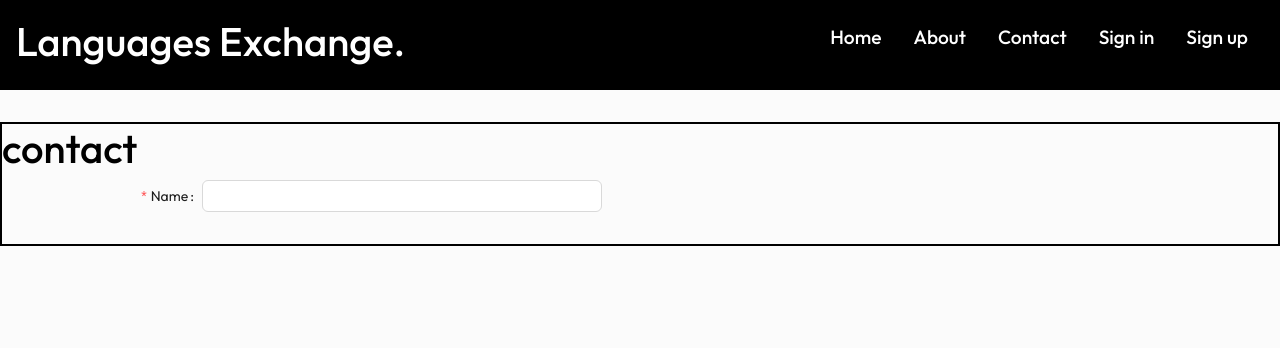
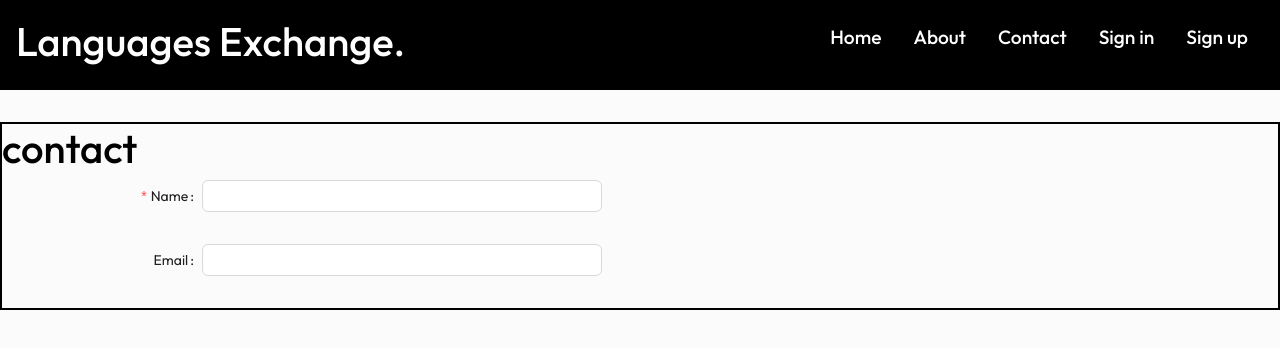
Before and after one commit to levilu800b/DALR-Language-Exchange, a React (Create React App) app in the folder client/: page /contact in a window 1280 px wide. Shown: the top 348 px of the page. Built offline with nearby package versions, Linux system fonts and the light colour scheme; no server answers.

Commit message:
add email failed

```diff
--- a/client/src/components/Contact/Contact.js
+++ b/client/src/components/Contact/Contact.js
@@ -36,6 +36,9 @@ const Contact = () => {
     <Form.Item name={["user", "name"]} label="Name" rules={[{ required: true }]}>
       <Input />
     </Form.Item>
+    <Form.Item name={["user", "email"]} label="Email" rules={[{ type: "email" }]}>
+      <Input />
+    </Form.Item>
 
   </Form>
   </div>
```
